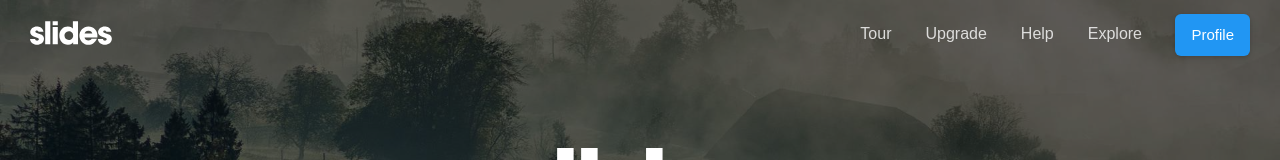
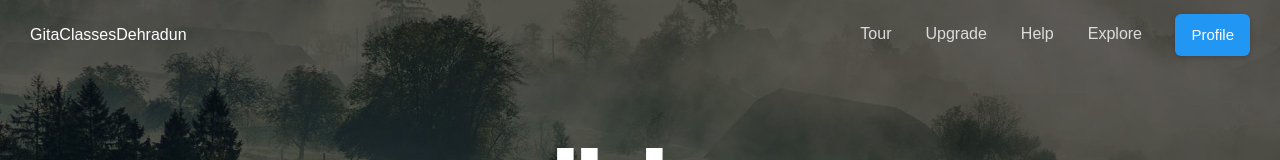
Before and after one commit to dgmc/dgmc.github.io, a plain HTML site: page index.html in a window 1280 px wide. Shown: the top 160 px of the page. Drawn offline with nearby package versions, Linux system fonts and the light colour scheme; a web font is replaced by a local one.

Commit message:
some changes

```diff
--- a/index.html
+++ b/index.html
@@ -19,7 +19,7 @@
 <body class="slides animated noPreload">
 <svg xmlns="http://www.w3.org/2000/svg" style="display:none">
 
-  <symbol id="logo" viewBox="0 0 106 31"><title>Slides Framework</title><path d="M17.413 14.04c-.56-5.84-5.6-7-8.52-7-4.6 0-8.6 2.92-8.6 7.52 0 3 2.4 4.88 5.28 5.8 4.24 1.64 5.88 1.84 5.88 3.36 0 1.08-1.2 1.72-2.32 1.72-.28 0-2.24 0-2.52-2.04h-6.6c.6 5.84 5.68 7.36 9.04 7.36 4.92 0 9.04-2.88 9.04-7.76 0-4.8-4-5.92-7.76-6.96-1.76-.52-3.4-1.2-3.4-2.2 0-.6.48-1.48 1.88-1.48 1.96 0 2.04 1.2 2.08 1.68h6.52zm2.222 15.96h6.64v-29.6h-6.64v29.6zm9.662-24.56h6.64v-5.04h-6.64v5.04zm0 24.56h6.64v-22.2h-6.64v22.2zm32.782-29.6h-6.64v9.28c-.72-.72-2.6-2.64-6.52-2.64-5.64 0-11 4.28-11 11.8 0 6.68 4.4 11.88 11.12 11.88 4.48 0 6.08-2.2 6.72-3.12v2.4h6.32v-29.6zm-17.52 18.4c0-2.56 1.8-5.56 5.64-5.56 1.56 0 2.96.56 3.96 1.56 1 .96 1.64 2.32 1.64 3.92.08 1.64-.52 3.08-1.56 4.12s-2.52 1.68-4.12 1.68c-3.12 0-5.56-2.28-5.56-5.68v-.04zm42.502 2.4c.52-4.08-.32-7.64-3.12-10.64-2.08-2.2-5-3.52-8.4-3.52-6.76 0-11.64 5.72-11.64 11.92 0 6.6 5.4 11.76 11.76 11.76 2.28 0 4.48-.68 6.32-2 1.88-1.28 3.44-3.2 4.52-5.68h-6.8c-.8 1.16-1.92 2.08-4.04 2.08-2.6 0-4.84-1.56-5.12-3.92h16.52zm-16.44-5.04c.16-1.04 1.52-3.52 4.96-3.52s4.8 2.48 4.96 3.52h-9.92zm34.502-2.12c-.56-5.84-5.6-7-8.52-7-4.6 0-8.6 2.92-8.6 7.52 0 3 2.4 4.88 5.28 5.8 4.24 1.64 5.88 1.84 5.88 3.36 0 1.08-1.2 1.72-2.32 1.72-.28 0-2.24 0-2.52-2.04h-6.6c.6 5.84 5.68 7.36 9.04 7.36 4.92 0 9.04-2.88 9.04-7.76 0-4.8-4-5.92-7.76-6.96-1.76-.52-3.4-1.2-3.4-2.2 0-.6.48-1.48 1.88-1.48 1.96 0 2.04 1.2 2.08 1.68h6.52z"/></symbol>
+  <symbol id="logo" viewBox="0 0 106 31"><title>GitaClassesDehradun</title><path d="M17.413 14.04c-.56-5.84-5.6-7-8.52-7-4.6 0-8.6 2.92-8.6 7.52 0 3 2.4 4.88 5.28 5.8 4.24 1.64 5.88 1.84 5.88 3.36 0 1.08-1.2 1.72-2.32 1.72-.28 0-2.24 0-2.52-2.04h-6.6c.6 5.84 5.68 7.36 9.04 7.36 4.92 0 9.04-2.88 9.04-7.76 0-4.8-4-5.92-7.76-6.96-1.76-.52-3.4-1.2-3.4-2.2 0-.6.48-1.48 1.88-1.48 1.96 0 2.04 1.2 2.08 1.68h6.52zm2.222 15.96h6.64v-29.6h-6.64v29.6zm9.662-24.56h6.64v-5.04h-6.64v5.04zm0 24.56h6.64v-22.2h-6.64v22.2zm32.782-29.6h-6.64v9.28c-.72-.72-2.6-2.64-6.52-2.64-5.64 0-11 4.28-11 11.8 0 6.68 4.4 11.88 11.12 11.88 4.48 0 6.08-2.2 6.72-3.12v2.4h6.32v-29.6zm-17.52 18.4c0-2.56 1.8-5.56 5.64-5.56 1.56 0 2.96.56 3.96 1.56 1 .96 1.64 2.32 1.64 3.92.08 1.64-.52 3.08-1.56 4.12s-2.52 1.68-4.12 1.68c-3.12 0-5.56-2.28-5.56-5.68v-.04zm42.502 2.4c.52-4.08-.32-7.64-3.12-10.64-2.08-2.2-5-3.52-8.4-3.52-6.76 0-11.64 5.72-11.64 11.92 0 6.6 5.4 11.76 11.76 11.76 2.28 0 4.48-.68 6.32-2 1.88-1.28 3.44-3.2 4.52-5.68h-6.8c-.8 1.16-1.92 2.08-4.04 2.08-2.6 0-4.84-1.56-5.12-3.92h16.52zm-16.44-5.04c.16-1.04 1.52-3.52 4.96-3.52s4.8 2.48 4.96 3.52h-9.92zm34.502-2.12c-.56-5.84-5.6-7-8.52-7-4.6 0-8.6 2.92-8.6 7.52 0 3 2.4 4.88 5.28 5.8 4.24 1.64 5.88 1.84 5.88 3.36 0 1.08-1.2 1.72-2.32 1.72-.28 0-2.24 0-2.52-2.04h-6.6c.6 5.84 5.68 7.36 9.04 7.36 4.92 0 9.04-2.88 9.04-7.76 0-4.8-4-5.92-7.76-6.96-1.76-.52-3.4-1.2-3.4-2.2 0-.6.48-1.48 1.88-1.48 1.96 0 2.04 1.2 2.08 1.68h6.52z"/></symbol>
 
   <symbol id="close" viewBox="0 0 30 30"><path d="M15 0c-8.3 0-15 6.7-15 15s6.7 15 15 15 15-6.7 15-15-6.7-15-15-15zm5.7 19.3c.4.4.4 1 0 1.4-.2.2-.4.3-.7.3s-.5-.1-.7-.3l-4.3-4.3-4.3 4.3c-.2.2-.4.3-.7.3s-.5-.1-.7-.3c-.4-.4-.4-1 0-1.4l4.3-4.3-4.3-4.3c-.4-.4-.4-1 0-1.4s1-.4 1.4 0l4.3 4.3 4.3-4.3c.4-.4 1-.4 1.4 0s.4 1 0 1.4l-4.3 4.3 4.3 4.3z"/></symbol>
 
@@ -85,6 +85,7 @@
   <symbol id="youtube" viewBox="0 0 24 24"><path d="M23.6 6.3c-.3-1.2-1.4-2.2-2.6-2.3-3-.3-6-.3-9-.3s-6 0-9 .3c-1.2.1-2.3 1.1-2.6 2.3-.4 1.8-.4 3.8-.4 5.7 0 1.9 0 3.9.4 5.7.3 1.2 1.4 2.2 2.6 2.3 3 .3 6 .3 9 .3s6 0 9-.3c1.3-.1 2.3-1.1 2.6-2.4.4-1.7.4-3.7.4-5.6 0-1.9 0-3.9-.4-5.7zm-14.1 9v-6.6l6.5 3.3-6.5 3.3z"/></symbol>
 
 </svg><!-- Navigation -->
+
 <nav class="side ">
   <div class="navigation">
     <ul></ul>
@@ -92,7 +93,14 @@
 </nav><!-- Panel Top #01 -->
 <nav class="panel top">
   <div class="sections desktop">
-    <div class="left"><a href="#" title="Slides Framework"><svg style="width:82px;height:24px"><use xmlns:xlink="http://www.w3.org/1999/xlink" xlink:href="#logo"></use></svg></a></div>
+    <div class="left">
+      <a href="#" title="Slides Framework">
+        <!-- <svg style="width:82px;height:24px">
+          <use xmlns:xlink="http://www.w3.org/1999/xlink" xlink:href="#logo"></use>
+        </svg> -->
+        GitaClassesDehradun
+      </a>
+    </div>
     <div class="right">
       <ul class="menu">
         <li><a href="#">Tour</a></li>
```
